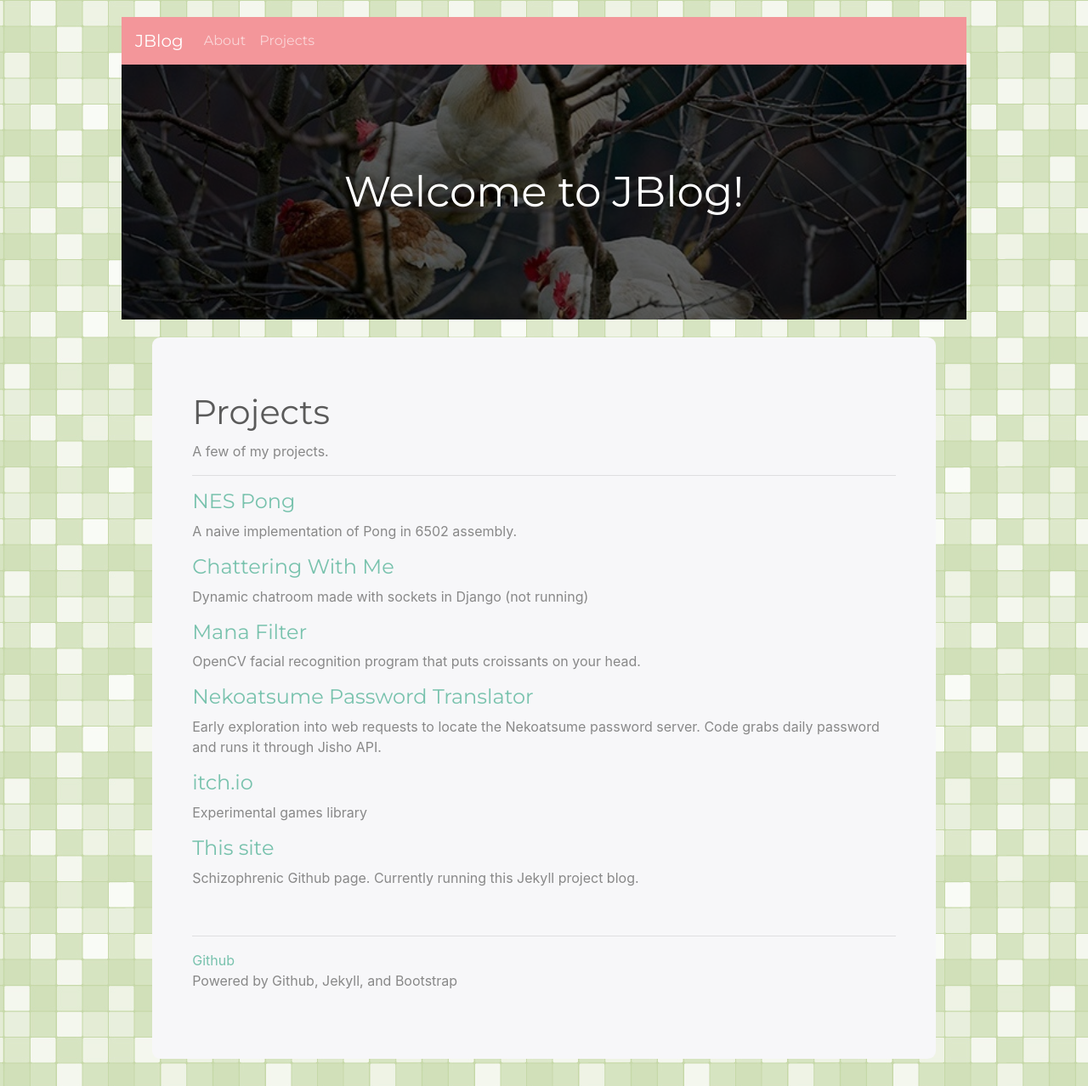
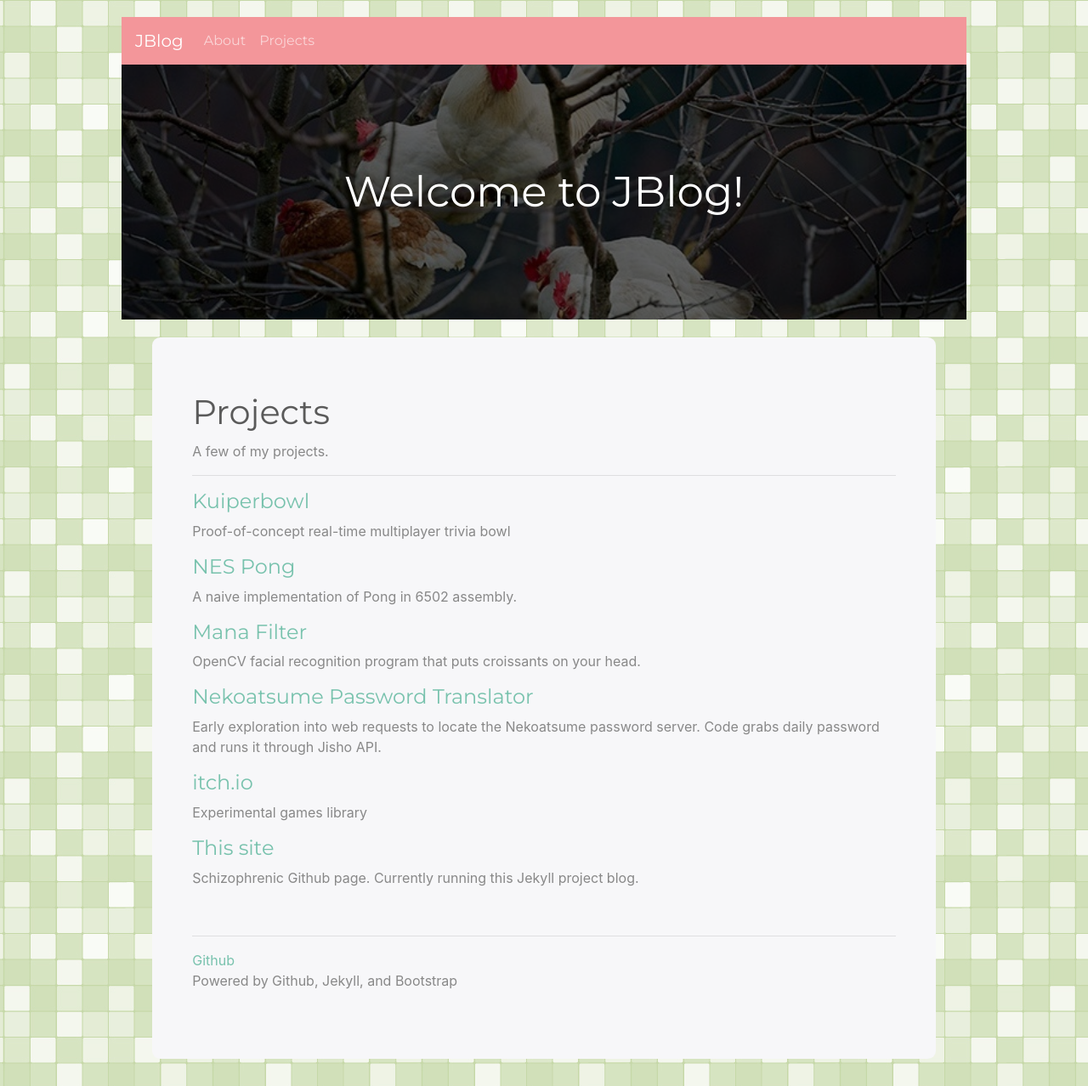
Before and after one commit to jasmaa/jasmaa.github.io, a Jekyll site: the page built from projects/projects.md, in a window 1280 px wide. Shown: the whole page at 85% size. Built offline with Jekyll 4.4.1, drawn with Linux system fonts in a browser that asks for light colours; nearby versions of some CDN libraries.

```diff
--- a/_includes/head.html
+++ b/_includes/head.html
@@ -11,8 +11,8 @@
 		{% endif %}
 	</title>
 
+	<link rel="stylesheet" href="/css/bootstrap.min.css">
 	<link rel="stylesheet" href="/css/style.css">
-	<link rel="stylesheet" href="/css/bootstrap.min.css">
 	<script src="https://code.jquery.com/jquery-2.1.3.js"></script>
 	<script src="https://stackpath.bootstrapcdn.com/bootstrap/4.1.1/js/bootstrap.min.js"></script>
 
--- a/css/style.css
+++ b/css/style.css
@@ -29,6 +29,10 @@
   margin: 2% 5% 2% 5%;
 }
 
+h2 {
+  margin-top: 5%;
+}
+
 img {
   width: 80%;
   display: block;
--- a/projects/projects.md
+++ b/projects/projects.md
@@ -9,11 +9,11 @@ A few of my projects.
 
 ---
 
+#### [Kuiperbowl](https://github.com/jasmaa/kuiperbowl)
+Proof-of-concept real-time multiplayer trivia bowl
+
 #### [NES Pong](https://github.com/jasmaa/nes-pong)
 A naive implementation of Pong in 6502 assembly.
-
-#### [Chattering With Me](https://github.com/jasmaa/chatroom)
-Dynamic chatroom made with sockets in Django (not running)
 
 #### [Mana Filter](https://github.com/jasmaa/ManaFilter)
 OpenCV facial recognition program that puts croissants on your head.
```
Also changed, not shown: _posts/2018-12-14-poppin-turtles.md (added, +75 -0 lines), images/bubble01.png (added), screenshot.png (deleted), 1 other file.
